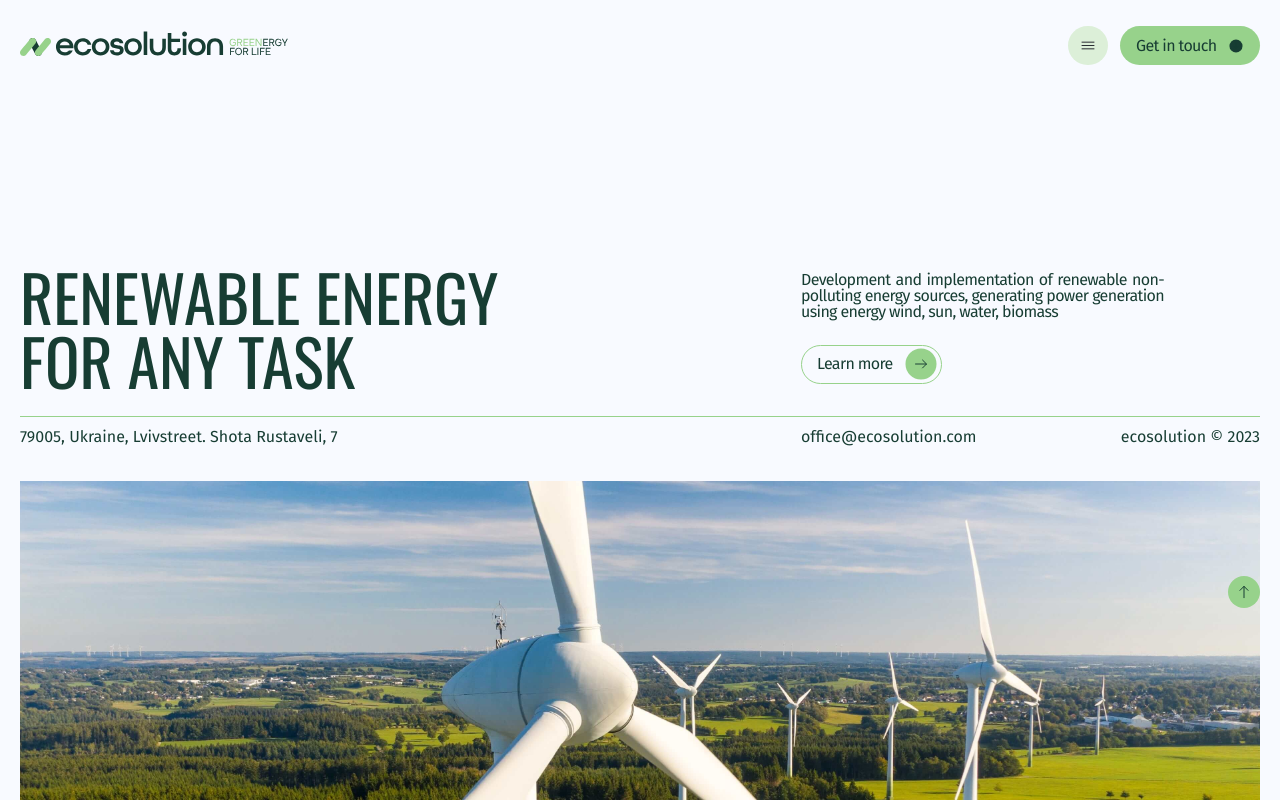
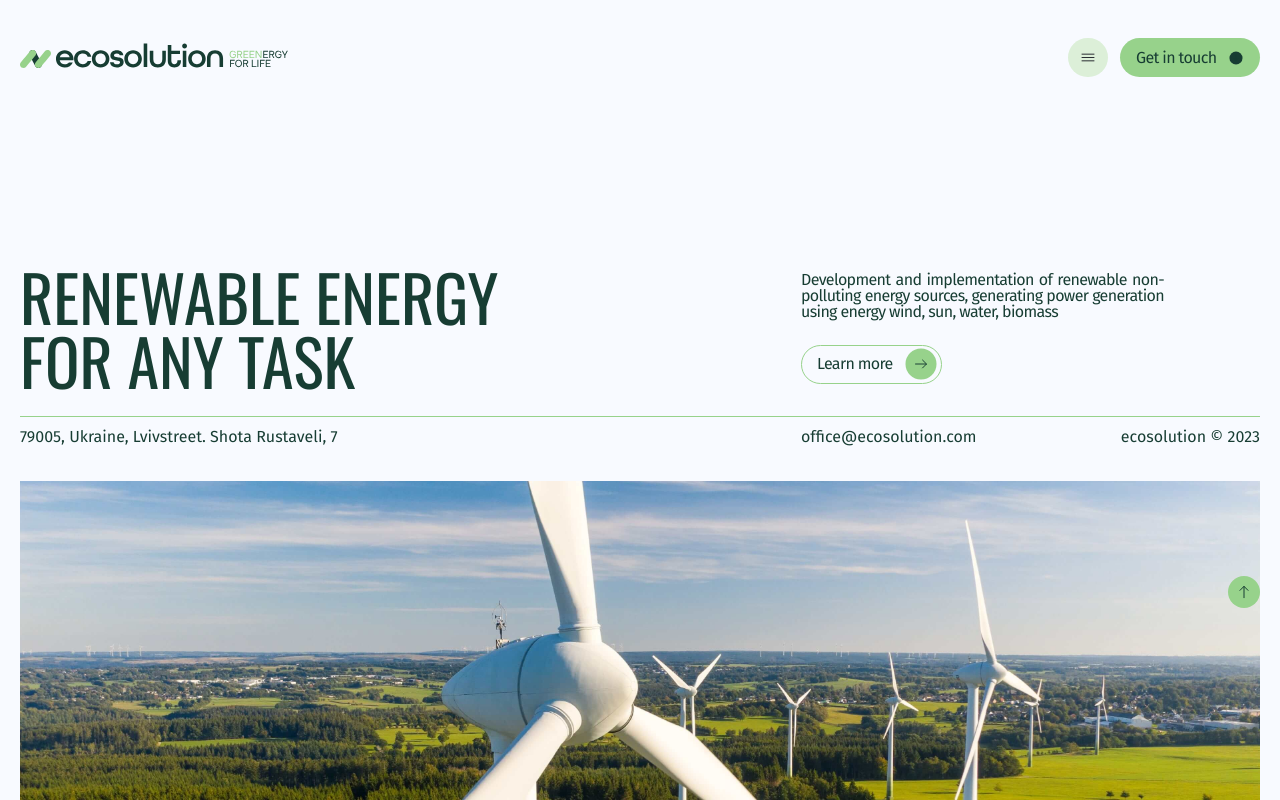
Before and after one commit to ksyuFrontEnd/Ecosolution, a React (Create React App) app: page / in a window 1280 px wide. Shown: the top 800 px of the page. Built offline with nearby package versions, Linux system fonts and the light colour scheme.

Commit message:
Made header to change color while scrolling

```diff
--- a/src/components/header/Header.js
+++ b/src/components/header/Header.js
@@ -3,12 +3,31 @@ import { ReactComponent as Logo } from '../../img/logo.svg';
 import { ReactComponent as ArrowDown } from '../../img/arrow-down.svg';
 import BurgerMenu from '../burger-menu/BurgerMenu';
 import { Link } from 'react-scroll';
+import { useState, useEffect } from 'react';
 
 function Header() {
+    const [isScrolled, setIsScrolled] = useState(false);
     const headerHeight = 112;
 
+    useEffect(() => {
+        const handleScroll = () => {
+            const scrollTop = window.scrollY;
+            if (scrollTop > headerHeight) {
+                setIsScrolled(true);
+            } else {
+                setIsScrolled(false);
+            }
+        };
+
+        window.addEventListener('scroll', handleScroll);
+
+        return () => {
+            window.removeEventListener('scroll', handleScroll);
+        };
+    }, []);
+
     return (
-        <header className="header">
+        <header className={`header ${isScrolled ? 'scrolled' : ''}`}>
             <div className="header-container container">
                 <a href="/"><Logo className="logo" width="269px" height="40px" fill="#173d33" /></a>
                 <div className="buttons__wrapper">
--- a/src/components/header/header.css
+++ b/src/components/header/header.css
@@ -16,7 +16,7 @@
 
 @media (min-width: 1280px) {
     .header {
-        padding: 24px 0;
+        padding: 36px 0 12px 0;
     }
 }
 
```
